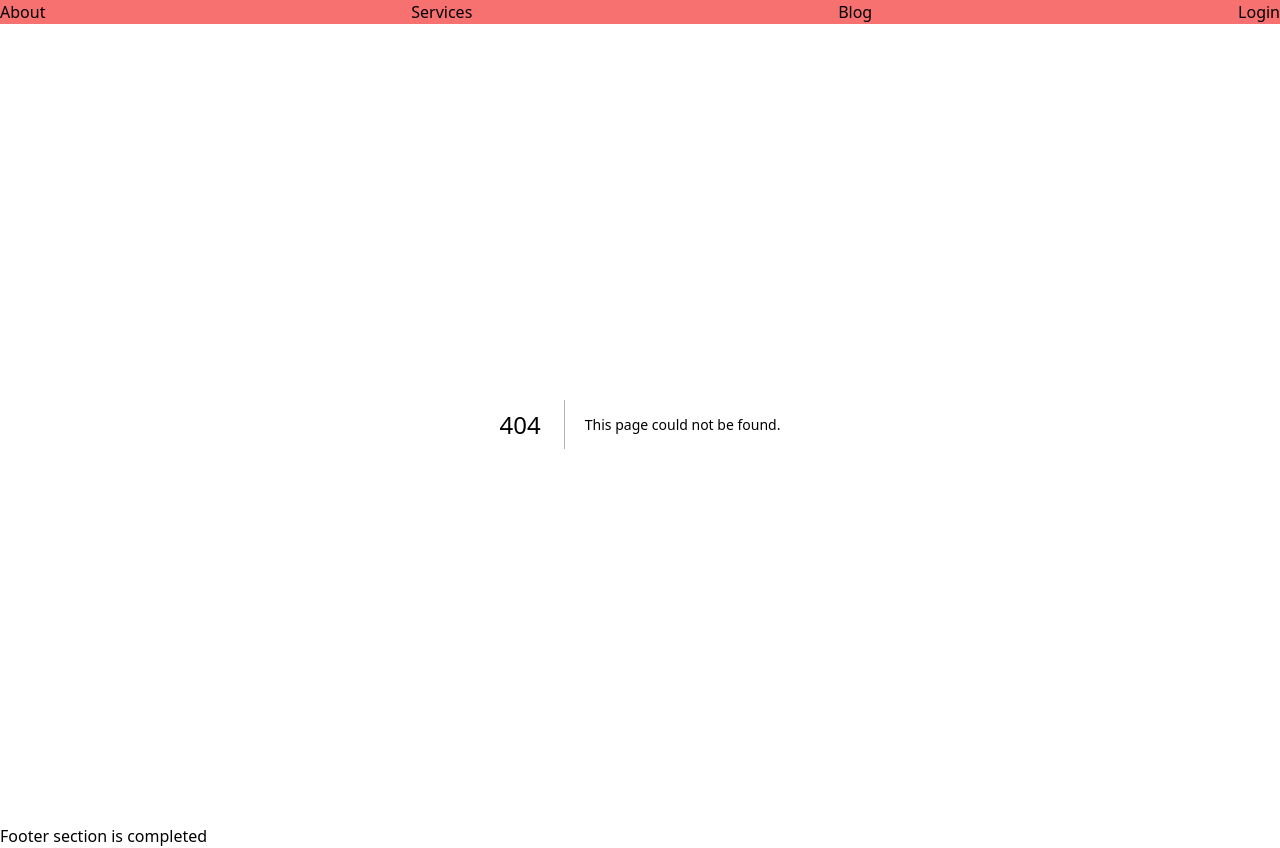
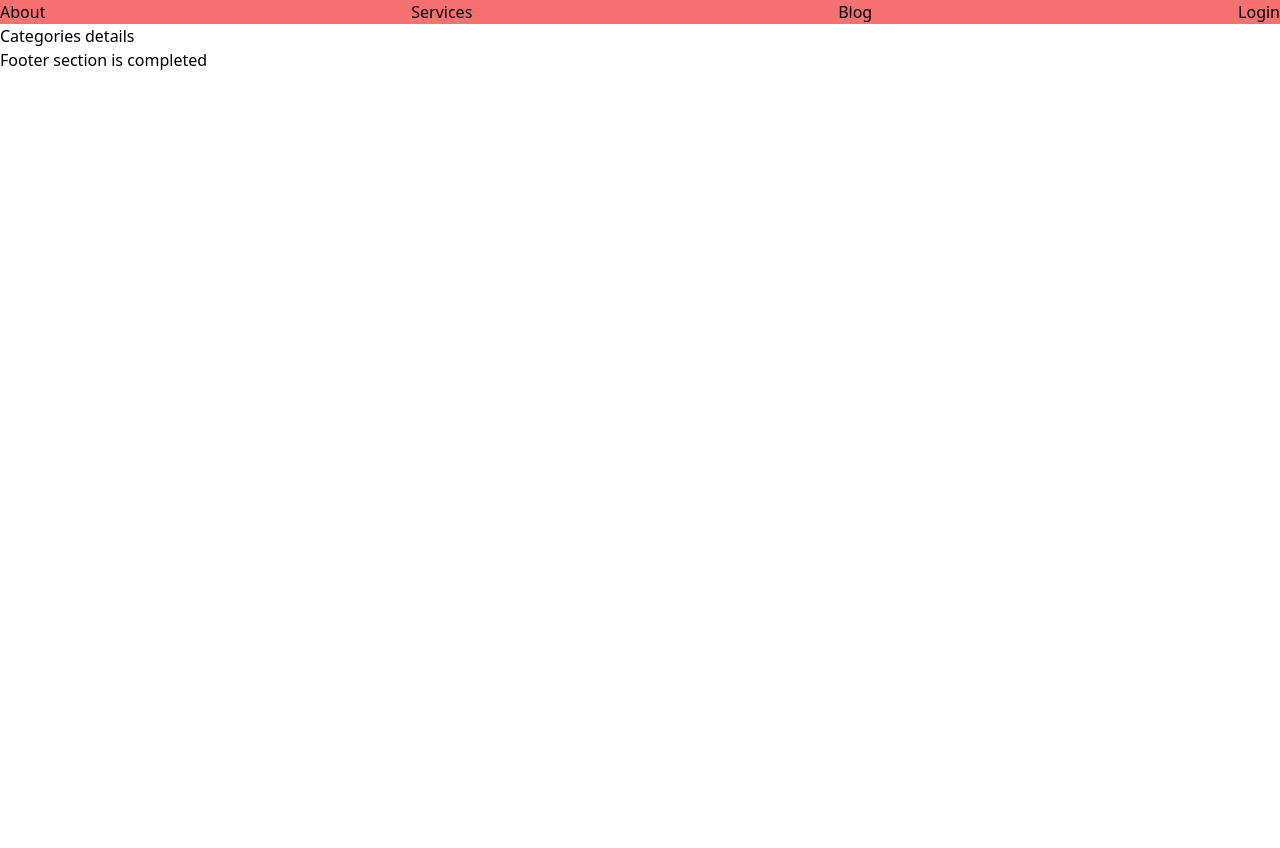
Before and after one commit to Mahen-Howlader/Next_js_practice, a Next.js app: page /categories in a window 1280 px wide. Before the commit this address had no page. After the commit the page ends 800 px from the top, so only its background shows below. Built offline with nearby package versions, Linux system fonts and the light colour scheme.

Commit message:
daynamic multipel page completed

```diff
--- /dev/null
+++ b/src/app/categories/[...features]/page.jsx
@@ -0,0 +1,13 @@
+function CategoriesDetailspage({ params }) {
+    console.log("Length",params.features.length)
+    console.log("params.features[2]", params.features[2])
+    if (params.features.length == 3) return <div>{params.features[2]}</div>
+    if (params.features.length == 2) return <div>{params.features[1]}</div>
+    return (
+        <div>
+            Categories details
+        </div>
+    );
+}
+
+export default CategoriesDetailspage;
--- /dev/null
+++ b/src/app/categories/page.jsx
@@ -0,0 +1,11 @@
+import React from 'react';
+
+function page(props) {
+    return (
+        <div>
+            category
+        </div>
+    );
+}
+
+export default page;
```
